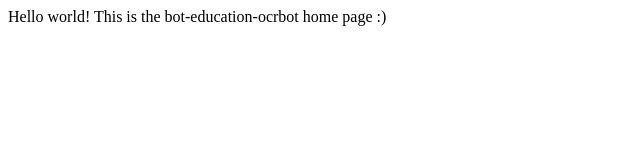
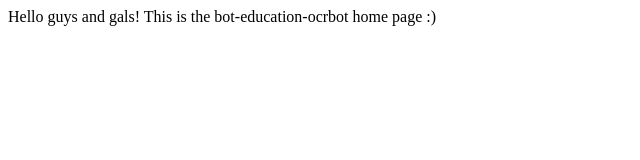
Before and after one commit to swpenm/bot-education-ocrbot, a website: page index.html in a window 1280 px wide. Shown: the whole page, without its empty margins (0-640 px from the left). Drawn offline with Linux system fonts and the light colour scheme.

Commit message:
Update index.html

```diff
--- a/index.html
+++ b/index.html
@@ -3,6 +3,6 @@
     <title>bot-education-ocrbot</title>
 </head>
 <body>
-    Hello world! This is the bot-education-ocrbot home page :)
+    Hello guys and gals! This is the bot-education-ocrbot home page :)
 </body>
 </html>
```
